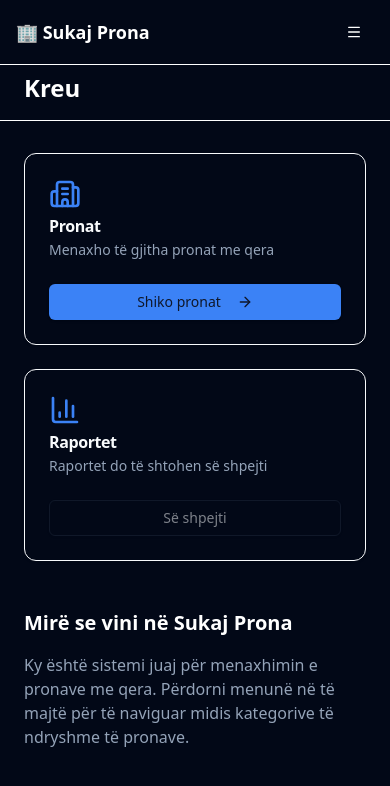
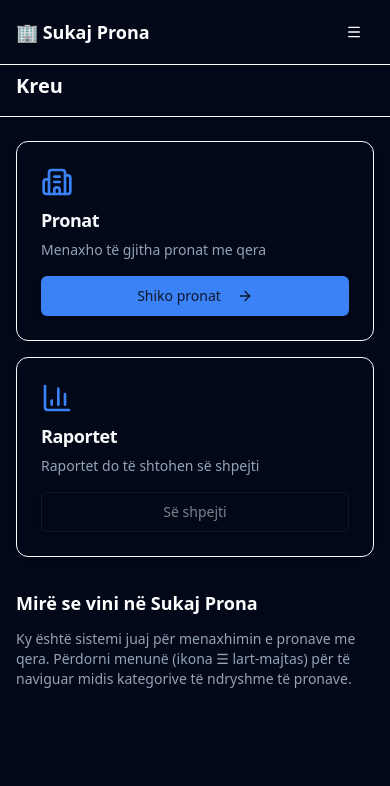
Before and after one commit to enxo7899/sukaj, a Next.js app: page / in a window 390 px wide. Shown: the top 786 px of the page. Built offline with nearby package versions, Linux system fonts and the light colour scheme; no server answers.

Commit message:
Make home page mobile-responsive with better touch targets and responsive text

```diff
--- a/src/app/page.tsx
+++ b/src/app/page.tsx
@@ -7,24 +7,24 @@ export default function Home() {
   return (
     <div className="flex flex-col min-h-screen">
       <div className="border-b">
-        <div className="container mx-auto px-6 py-4">
-          <h1 className="text-2xl font-bold">Kreu</h1>
+        <div className="px-4 md:px-6 py-4">
+          <h1 className="text-xl md:text-2xl font-bold">Kreu</h1>
         </div>
       </div>
 
-      <div className="flex-1 container mx-auto px-6 py-8">
-        <div className="grid gap-6 md:grid-cols-2 lg:grid-cols-3">
+      <div className="flex-1 px-4 md:px-6 py-6 md:py-8">
+        <div className="grid gap-4 md:gap-6 grid-cols-1 sm:grid-cols-2 lg:grid-cols-3">
           <Card className="hover:shadow-lg transition-shadow">
-            <CardHeader>
+            <CardHeader className="pb-4">
               <Building2 className="h-8 w-8 text-primary mb-2" />
-              <CardTitle>Pronat</CardTitle>
-              <CardDescription>
+              <CardTitle className="text-lg md:text-xl">Pronat</CardTitle>
+              <CardDescription className="text-sm">
                 Menaxho të gjitha pronat me qera
               </CardDescription>
             </CardHeader>
             <CardContent>
               <Link href="/prona">
-                <Button className="w-full">
+                <Button className="w-full h-10">
                   Shiko pronat
                   <ArrowRight className="ml-2 h-4 w-4" />
                 </Button>
@@ -33,26 +33,28 @@ export default function Home() {
           </Card>
 
           <Card className="hover:shadow-lg transition-shadow">
-            <CardHeader>
+            <CardHeader className="pb-4">
               <BarChart3 className="h-8 w-8 text-primary mb-2" />
-              <CardTitle>Raportet</CardTitle>
-              <CardDescription>
+              <CardTitle className="text-lg md:text-xl">Raportet</CardTitle>
+              <CardDescription className="text-sm">
                 Raportet do të shtohen së shpejti
               </CardDescription>
             </CardHeader>
             <CardContent>
-              <Button variant="outline" disabled className="w-full">
+              <Button variant="outline" disabled className="w-full h-10">
                 Së shpejti
               </Button>
             </CardContent>
           </Card>
         </div>
 
-        <div className="mt-12">
-          <h2 className="text-xl font-semibold mb-4">Mirë se vini në Sukaj Prona</h2>
-          <p className="text-muted-foreground max-w-2xl">
-            Ky është sistemi juaj për menaxhimin e pronave me qera. Përdorni menunë në të majtë
-            për të naviguar midis kategorive të ndryshme të pronave.
+        <div className="mt-8 md:mt-12">
+          <h2 className="text-lg md:text-xl font-semibold mb-3 md:mb-4">Mirë se vini në Sukaj Prona</h2>
+          <p className="text-sm md:text-base text-muted-foreground max-w-2xl">
+            Ky është sistemi juaj për menaxhimin e pronave me qera. Përdorni menunë
+            <span className="hidden lg:inline"> në të majtë</span>
+            <span className="lg:hidden"> (ikona ☰ lart-majtas)</span>
+            {' '}për të naviguar midis kategorive të ndryshme të pronave.
           </p>
         </div>
       </div>
```
